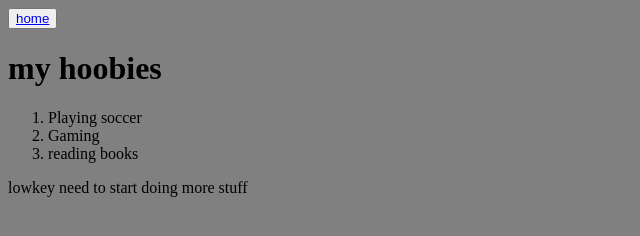
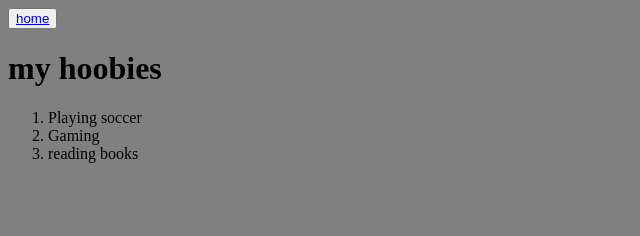
Before and after one commit to Sabelo245/sabelo245.github.io, a plain HTML site: page my hobbies.html in a window 1280 px wide. Shown: the whole page, without its empty margins (0-640 px from the left). Drawn offline with Linux system fonts and the light colour scheme.

Commit message:
Update my hobbies.html

```diff
--- a/my hobbies.html
+++ b/my hobbies.html
@@ -12,6 +12,5 @@
         <li>reading books</li>
     </ol>
     </nav>
-    lowkey need to start doing more stuff
 </body>
 </html>
```
